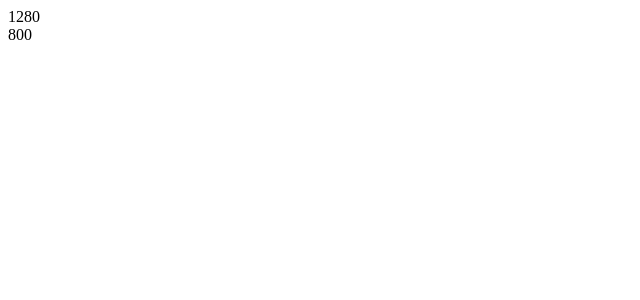
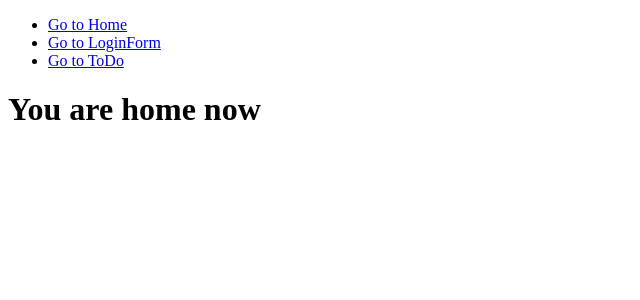
Before and after one commit to VitaliyKhrol/fd-react-welcome-2024, a React (Create React App) app: page / in a window 1280 px wide. Shown: the top 300 px of the page, without its empty margins (0-640 px from the left). Built offline with nearby package versions, Linux system fonts and the light colour scheme.

Commit message:
React-router-dom

```diff
--- a/package.json
+++ b/package.json
@@ -10,6 +10,7 @@
     "date-fns": "^3.6.0",
     "react": "^18.3.1",
     "react-dom": "^18.3.1",
+    "react-router-dom": "^6.23.1",
     "react-scripts": "5.0.1",
     "web-vitals": "^2.1.4"
   },
--- a/src/App.js
+++ b/src/App.js
@@ -1,8 +1,8 @@
 import React from "react";
+import { BrowserRouter, Routes, Route,Link } from "react-router-dom";
+import LoginForm from './components/LoginForm';
+import TodoList from './components/Todolist';
 
-
-import UserCard from "./components/UserCard";
-import WindowResazer from "./components/WindowResazer";
 
 
 class App extends React.Component {
@@ -15,12 +15,32 @@
   render() {
 
     return (
-      <>
-      <WindowResazer/>
-      </>
+      <BrowserRouter>
+      <ul>
+          <li> <Link to="/">Go to Home</Link>  </li>
+          <li> <Link to="/login">Go to LoginForm</Link> </li>
+          <li> <Link to="/todo">Go to ToDo</Link></li>
+      </ul>
+        <Routes>
+          <Route path="/" element={<Home/>}/>
+          <Route path="/login" element={<LoginForm/>}/>
+          <Route path="/todo" element={<TodoList/>}/>
+          <Route path="*" element={<NotFound/>}/>
+
+        </Routes>
+
+      </BrowserRouter>
     )
   }
 }
 
 
 export default App;
+
+const NotFound =()=>{
+  return <div>Page not Found</div>
+}
+
+const Home =()=>{
+  return <h1>You are home now</h1>
+}
```
Also changed, not shown: 1 other file (tests, documents, lock files or other folders).
